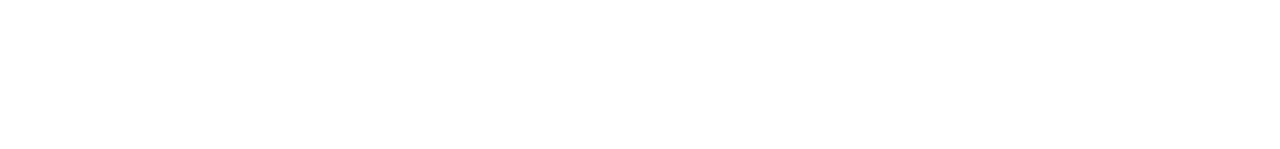
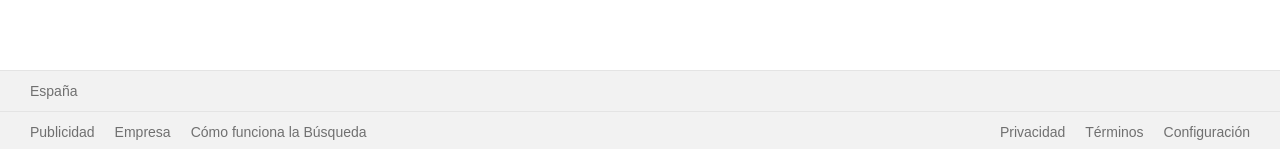
Before and after one commit to doyo91/google-clone-react, a React (Create React App) app: page / in a window 1280 px wide. Shown: the part 648-797 px from the top of the page. Built offline with nearby package versions, Linux system fonts and the light colour scheme.

Commit message:
Add footer

```diff
--- /dev/null
+++ b/src/components/Footer/Footer.css
@@ -0,0 +1,38 @@
+.footer {
+  width: 100%;
+  display: flex;
+  flex-direction: column;
+  font-size: 14px;
+  line-height: 40px;
+  background: #f2f2f2;
+  border-top: 1px solid #e4e4e4;
+  color: rgba(0, 0, 0, 0.54);
+}
+.footer__countryInfo {
+  border-bottom: 1px solid #e4e4e4;
+}
+.footer__countryInfo > p {
+  margin-left: 30px;
+  text-align: left;
+}
+.footer__links {
+  display: flex;
+  justify-content: space-between;
+}
+.footer__links a {
+  margin-right: 20px;
+  color: rgba(0, 0, 0, 0.54);
+  text-decoration: inherit;
+}
+.footer__links a:hover {
+  text-decoration: underline;
+}
+.footer__links a:last-child {
+  margin-right: 0;
+}
+.footer__linksLeft {
+  margin-left: 30px;
+}
+.footer__linksRight {
+  margin-right: 30px;
+}
--- /dev/null
+++ b/src/components/Footer/index.js
@@ -0,0 +1,25 @@
+import React from "react";
+import "./Footer.css";
+import { Link } from "react-router-dom";
+
+export const Footer = () => {
+  return (
+    <div className="footer">
+      <div className="footer__countryInfo">
+        <p>España</p>
+      </div>
+      <div className="footer__links">
+        <div className="footer__linksLeft">
+          <Link to="#">Publicidad</Link>
+          <Link to="#">Empresa</Link>
+          <Link to="#">Cómo funciona la Búsqueda</Link>
+        </div>
+        <div className="footer__linksRight">
+          <Link to="#">Privacidad</Link>
+          <Link to="#">Términos</Link>
+          <Link to="#">Configuración</Link>
+        </div>
+      </div>
+    </div>
+  );
+};
--- a/src/pages/HomePage/index.js
+++ b/src/pages/HomePage/index.js
@@ -6,6 +6,7 @@
 
 import { Avatar } from "@material-ui/core";
 import { Search } from "../../components/Search";
+import { Footer } from "../../components/Footer";
 
 export const HomePage = () => {
   return (
@@ -32,6 +33,9 @@
           <Search />
         </div>
       </div>
+      <div className="home__footer">
+        <Footer />
+      </div>
     </div>
   );
 };
```
